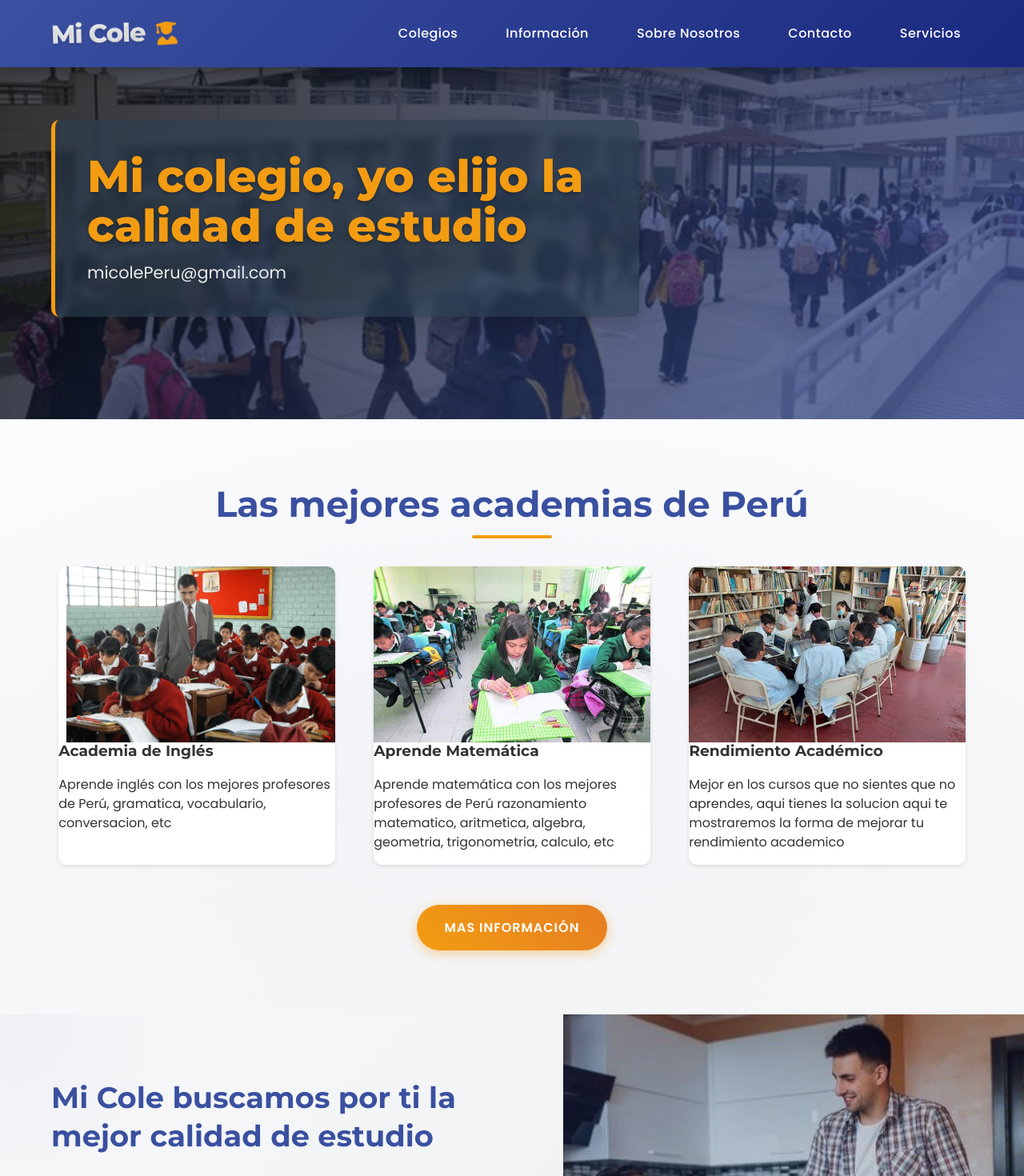
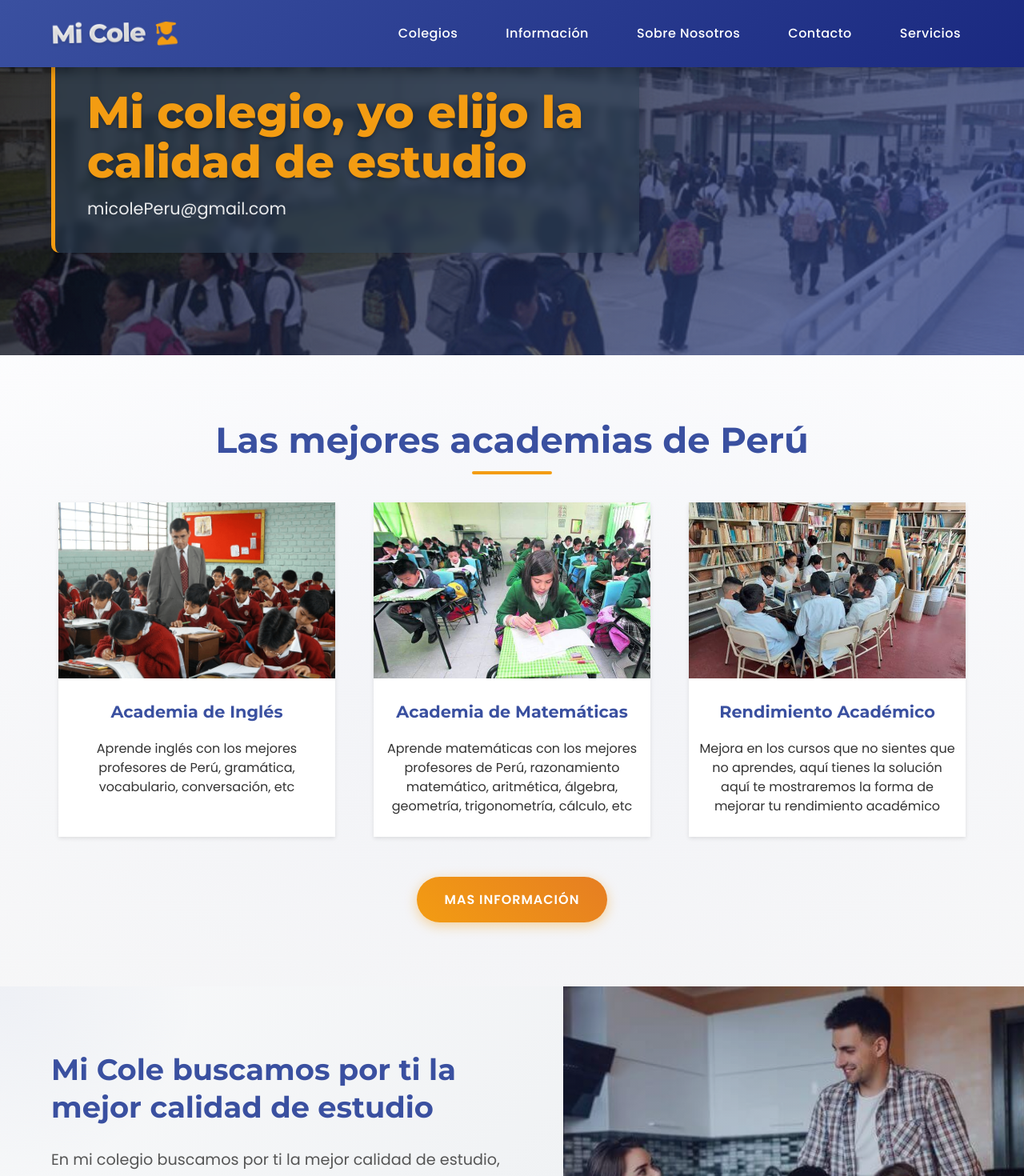
Before and after one commit to PGCQ/micoleideal, a React (Vite) app: page / in a window 1280 px wide. Shown: the top 1470 px of the page at 80% size. Built offline with nearby package versions, Linux system fonts and the light colour scheme.

Commit message:
ancho de pagina

```diff
--- a/src/App.css
+++ b/src/App.css
@@ -10,10 +10,11 @@
   --light-color: #f8f9fa;
   --text-color: #333;
   --light-text: #ffffff;
-  --transition: all 0.3s cubic-bezier(0.25, 0.8, 0.25, 1);
+  --transition: all 0.5s cubic-bezier(0.25, 0.8, 0.25, 1);
   --shadow-sm: 0 2px 5px rgba(0, 0, 0, 0.1);
   --shadow-md: 0 4px 8px rgba(0, 0, 0, 0.12), 0 2px 4px rgba(0, 0, 0, 0.08);
   --shadow-lg: 0 15px 30px rgba(0, 0, 0, 0.11), 0 5px 15px rgba(0, 0, 0, 0.08);
+  --ancho-maximo: 1200px;
 }
 
 body {
@@ -35,6 +36,13 @@ h4 {
 
 .App {
   overflow-x: hidden;
+  position: relative;
+}
+
+.contenedor {
+  margin: 0 auto;
+  width: 100%;
+  max-width: var(--ancho-maximo);
 }
 
 /* --- Estilos de las secciones --- */
@@ -97,52 +105,6 @@ h4 {
   margin-bottom: 50px;
   z-index: 1;
   position: relative;
-}
-
-.tarjeta-2 {
-  flex-basis: 30%;
-  min-width: 250px;
-  border-radius: 10px;
-  overflow: hidden;
-  box-shadow: var(--shadow-sm);
-  transition: var(--transition);
-  position: relative;
-  background-color: white;
-  transform: translateY(0);
-}
-
-.tarjeta-2:hover {
-  transform: translateY(-10px);
-  box-shadow: var(--shadow-lg);
-}
-
-.imagen-leccion-placeholder {
-  height: 220px;
-  display: block;
-  background-image: url('assets/img/colegio-2.png');
-  background-size: cover;
-  background-position: 10px -10px;
-  background-repeat: no-repeat;
-  position: relative;
-  transition: var(--transition);
-}
-
-.tarjeta-2:hover .imagen-leccion-placeholder {
-  transform: scale(1.05);
-}
-
-.lesson__matematica {
-  background-image: url('assets/img/academia-2.jpg');
-  background-size: cover;
-  background-position: center;
-  background-repeat: no-repeat;
-}
-
-.lesson__RendimientoAcademico {
-  background-image: url('assets/img/academia-3.jpg');
-  background-size: cover;
-  background-position: center;
-  background-repeat: no-repeat;
 }
 
 .lesson-card h3 {
--- a/src/App.jsx
+++ b/src/App.jsx
@@ -1,33 +1,31 @@
 import './App.css';
-import { Footer, Header } from './components'
+import { Footer, Header, CardMejores } from './components'
+import imagenColegio2 from './assets/img/colegio-2.png'
+import imagenAcademia2 from './assets/img/academia-2.jpg'
+import imagenAcademia3 from './assets/img/academia-3.jpg'
 
 function App() {
+
+  const mejoresAcademias = [
+    { id: 1, imagen: imagenColegio2, nombre: "Academia de Inglés", descripcion: "Aprende inglés con los mejores profesores de Perú, gramática, vocabulario, conversación, etc" },
+    { id: 2, imagen: imagenAcademia2, nombre: "Academia de Matemáticas", descripcion: "Aprende matemáticas con los mejores profesores de Perú, razonamiento matemático, aritmética, álgebra, geometría, trigonometría, cálculo, etc" },
+    { id: 3, imagen: imagenAcademia3, nombre: "Rendimiento Académico", descripcion: "Mejora en los cursos que no sientes que no aprendes, aquí tienes la solución aquí te mostraremos la forma de mejorar tu rendimiento académico" }
+  ]
+
   return (
     <div className="App">
       <Header></Header>
-
       <main>
         {/* 3. Sección "Academias de Perú" */}
         <section className="seccion-academias">
           <h2>Las mejores academias de Perú</h2>
           <div className="tarjetas-1">
-            <div className="tarjeta-2">
-              <div className="imagen-leccion-placeholder">
-
-              </div>
-              <h3>Academia de Inglés</h3>
-              <p>Aprende inglés con los mejores profesores de Perú, gramatica, vocabulario, conversacion, etc</p>
-            </div>
-            <div className="tarjeta-2">
-              <div className="imagen-leccion-placeholder lesson__matematica"></div>
-              <h3>Aprende Matemática</h3>
-              <p>Aprende matemática con los mejores profesores de Perú razonamiento matematico, aritmetica, algebra, geometria, trigonometria, calculo, etc</p>
-            </div>
-            <div className="tarjeta-2">
-              <div className="imagen-leccion-placeholder lesson__RendimientoAcademico"></div>
-              <h3>Rendimiento Académico</h3>
-              <p>Mejor en los cursos que no sientes que no aprendes, aqui tienes la solucion aqui te mostraremos la forma de mejorar tu rendimiento academico</p>
-            </div>
+            {mejoresAcademias.map(academia => (<CardMejores
+              key={academia.id}
+              imagen={academia.imagen}
+              titulo={academia.nombre}
+              descripcion={academia.descripcion}>
+            </CardMejores>))}
           </div>
           <button className="read-more-btn">MAS INFORMACIÓN</button>
         </section>
--- /dev/null
+++ b/src/components/cardMejores/CardMejores.jsx
@@ -0,0 +1,19 @@
+import React from 'react'
+import "./styles.scss"
+
+const CardMejores = ({ titulo, descripcion, imagen }) => {
+    return (
+        <div className="CardMejoras">
+            <div
+                className="CardMejoras-imagen"
+                style={{ backgroundImage: `url(${imagen})` }}></div>
+            <div className="CardMejoras-contenido">
+                <h3>{titulo}</h3>
+                <p>{descripcion}</p>
+            </div>
+        </div>
+
+    )
+}
+
+export default CardMejores
--- /dev/null
+++ b/src/components/cardMejores/styles.scss
@@ -0,0 +1,37 @@
+.CardMejoras {
+    flex-basis: 30%;
+    min-width: 250px;
+    overflow: hidden;
+    box-shadow: var(--shadow-sm);
+    transition: var(--transition);
+    position: relative;
+    background-color: white;
+    transform: translateY(0);
+  }
+
+  .CardMejoras-imagen{
+    height: 220px;
+    width: 100%;
+    display: block;
+    background-size: cover;
+    background-repeat: no-repeat;
+    position: relative;
+    transition: var(--transition);
+  }
+
+  .CardMejoras-imagen:hover{
+    transform: scale(1.1);
+  }
+
+  .CardMejoras-contenido{
+    padding: 10px;
+    text-align: center;
+
+    h3{
+        margin-top: 20px;
+        font-size: 1.3rem;
+
+        color: var(--primary-color);
+    }
+
+  }
--- a/src/components/header/index.jsx
+++ b/src/components/header/Header.jsx
@@ -11,7 +11,9 @@ const Header = () => {
     ]
     return (
         <>
-            <div className="cabecera-seccion">
+            <div className="cabecera">
+                <div className="contenedor">
+                    <div className="cabecera-contenido">
                         <a href="!#" className="logo-container">
                             <h1>Mi Cole</h1>
                             <i className="fas fa-user-graduate logo-icon"></i>
@@ -24,6 +26,8 @@ const Header = () => {
 
                             </ul>
                         </nav>
+                    </div>
+                </div>
             </div>
 
             <header className="contenido-seccion">
--- a/src/components/header/styles.scss
+++ b/src/components/header/styles.scss
@@ -1,9 +1,7 @@
 /* 1. Barra Superior */
-.cabecera-seccion {
+.cabecera{
     background: linear-gradient(135deg, var(--primary-color) 0%, #1a2980 100%);
     padding: 15px 5%;
-    display: flex;
-    justify-content: space-between;
     align-items: center;
     font-size: 1em;
     box-shadow: 0 4px 15px rgba(0, 0, 0, 0.3);
@@ -11,8 +9,13 @@
     top: 0;
     z-index: 1000;
 }
+.cabecera-contenido{
+    width: 100%;
+    display: flex;
+    justify-content: space-between;
+}
 
-.cabecera-seccion a {
+.cabecera a {
     color: white;
     text-decoration: none;
     display: inline-flex;
@@ -44,7 +47,7 @@
     }
 }
 
-.cabecera-seccion a h1 {
+.cabecera a h1 {
     margin: 0;
     font-size: 2em;
     font-weight: 800;
@@ -111,7 +114,7 @@
 .contenido-seccion {
     position: relative;
     color: white;
-    height: 55vh;
+    height: 45vh;
     display: flex;
     align-items: flex-end;
     overflow: hidden;
--- a/src/components/index.js
+++ b/src/components/index.js
@@ -1,3 +1,4 @@
-export { default as Footer } from "./footer"
-export { default as Header } from "./header"
+export { default as Footer } from "./footer/Footer"
+export { default as Header } from "./header/Header"
+export { default as CardMejores } from "./cardMejores/CardMejores"
 export { default as NavigationBar } from "./navegacion"
--- a/src/components/navegacion.jsx
+++ b/src/components/navegacion.jsx
@@ -1,5 +1,4 @@
 import React from 'react';
-// Ajustamos la ruta de importación de estilos
 import "./header/styles.scss";
 
 const NavigationBar = () => {
@@ -11,10 +10,9 @@ const NavigationBar = () => {
         { label: "Servicios", path: "!#" },
     ];
     return (
-        <div className="cabecera-seccion">
+        <div className="cabecera">
             <a href="!#" className="logo-container">
                 <h1>Mi Cole</h1>
-                {/* Podrías necesitar ajustar la ruta o forma de incluir este icono si no usas FontAwesome globalmente */}
                 <i className="fas fa-user-graduate logo-icon"></i>
             </a>
             <nav className="cabecera-navegacion">
--- a/src/main.jsx
+++ b/src/main.jsx
@@ -6,6 +6,7 @@ import App from './App.jsx'
 
 createRoot(document.getElementById('root')).render(
   <StrictMode>
+    {/* <Nosotros /> */}
     <App />
 
   </StrictMode>,
```
Also changed, not shown: src/paginas/Nosotros.jsx (+4 -5 lines), src/components/footer/Footer.jsx (renamed from src/components/footer/index.jsx). Lines whose indentation alone changed are shown as unchanged.
